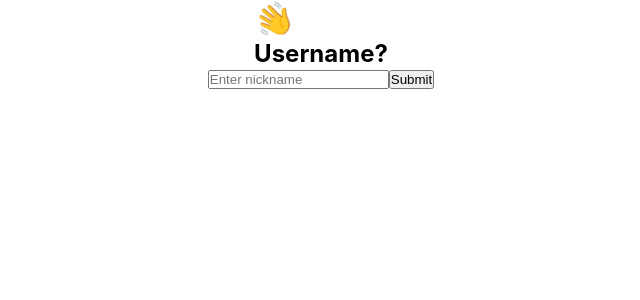
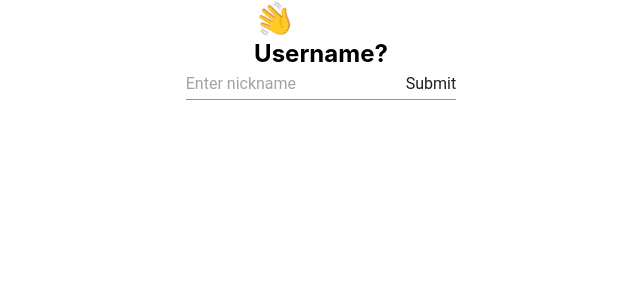
Before and after one commit to sakerrr/electron-chat, a React (Create React App) app: page / in a window 1280 px wide. Shown: the top 300 px of the page, without its empty margins (319-959 px from the left). Built offline with nearby package versions, Linux system fonts and the light colour scheme.

Commit message:
Update input

```diff
--- a/src/components/usernameForm.js
+++ b/src/components/usernameForm.js
@@ -1,6 +1,7 @@
 import React, {
     Component
 } from 'react'
+import Input from '@material-ui/core/Input';
 
 class UsernameForm extends Component {
     constructor(props) {
@@ -33,10 +34,10 @@ class UsernameForm extends Component {
                 </div>
                 <div className="item ">
                     <form onSubmit={this.onSubmit}>
-                        <input type="text" placeholder="Enter nickname" onChange={this.onChange}/>
-                        <input type="submit" />
+                        <Input type="text" placeholder="Enter nickname" onChange={this.onChange}/>
+                        <Input type="submit" />
                     </form>
-                </div>
+                    </div>
 
             </div>
         </div>
```
